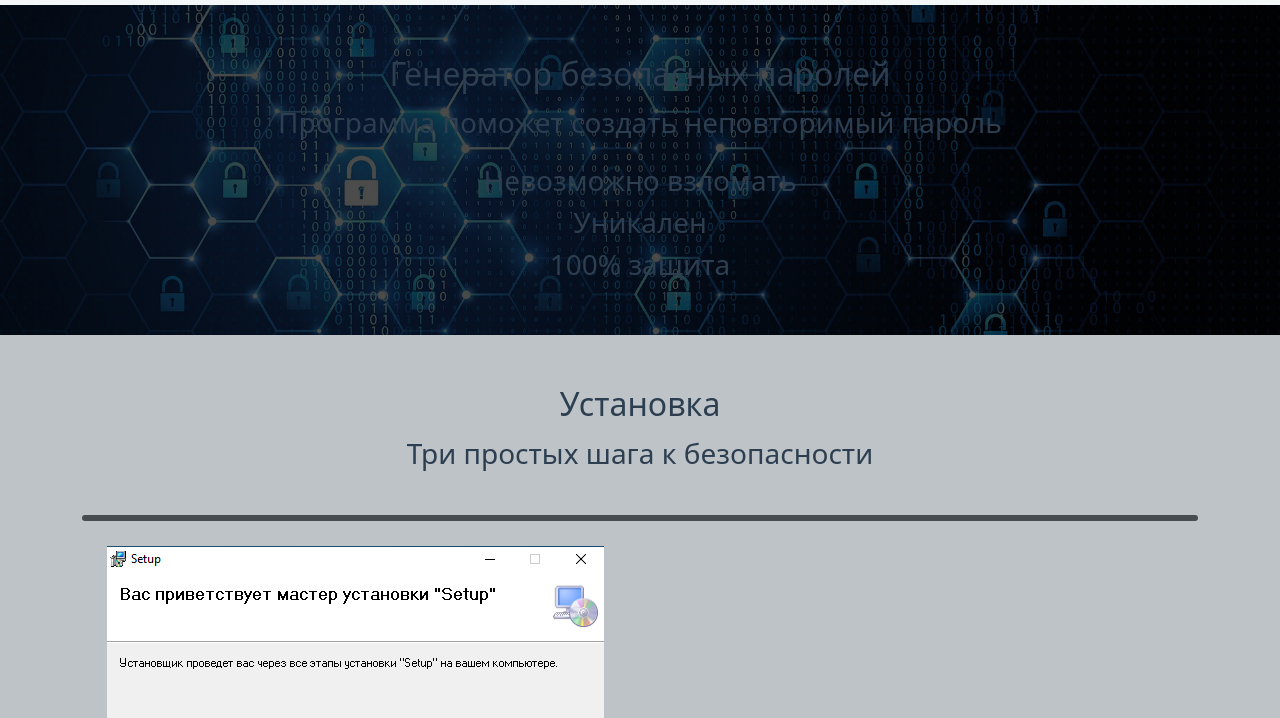
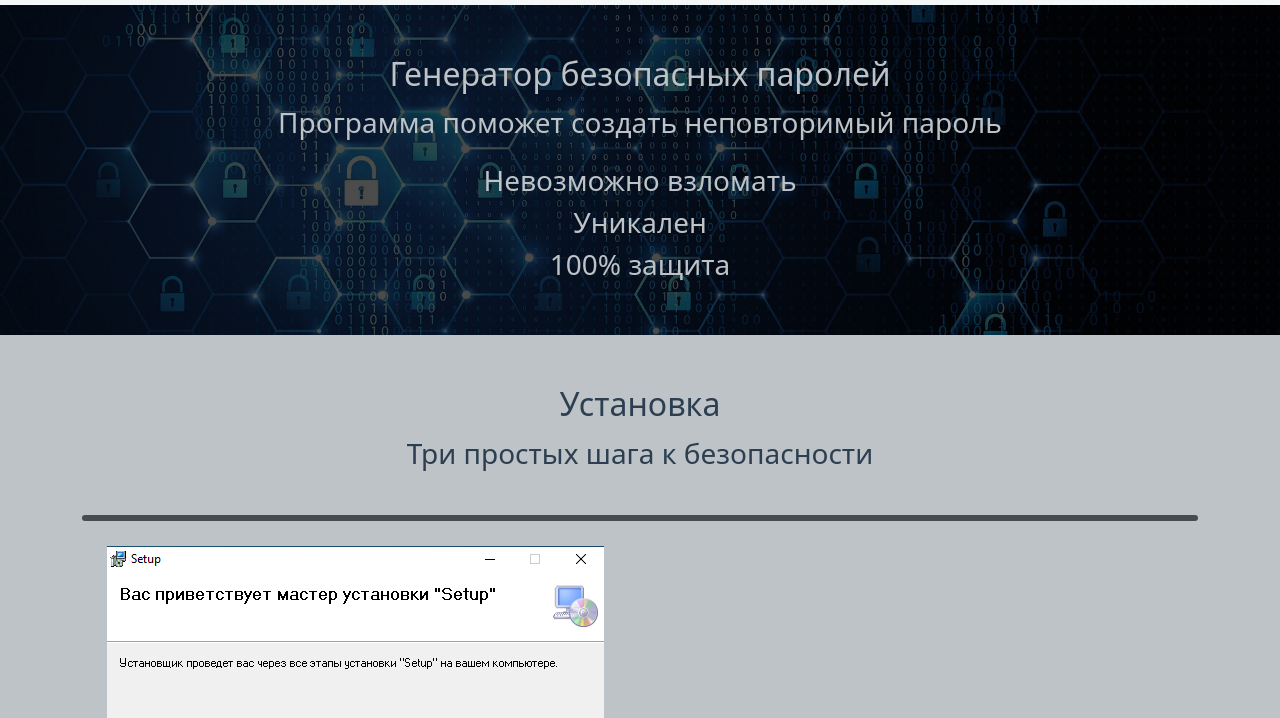
Before and after one commit to nikitaelkov/genPass, a plain HTML site: page index.html in a window 1280 px wide. Shown: the part 81-799 px from the top of the page. Drawn offline with nearby package versions, Linux system fonts and the light colour scheme.

Commit message:
Update index.html

```diff
--- a/index.html
+++ b/index.html
@@ -41,14 +41,14 @@
       <div class="head-main">
         <div class="container">
           <div class="row">
-            <div class="col-12 text-main text-center text-color-darkblue">
+            <div class="col-12 text-main text-center text-color-white">
               <h2>Генератор безопасных паролей</h2>
             </div>
-            <div class="col-12 fs-3 text-color-darkblue text-center">
+            <div class="col-12 fs-3 text-color-white text-center">
               <p>Программа поможет создать неповторимый пароль</p>
             </div>
             <div class="col-12">
-              <ul class="fs-3 text-main text-center text-main-500 text-color-darkblue">
+              <ul class="fs-3 text-main text-center text-main-500 text-color-white">
                 <li>Невозможно взломать</li>
                 <li>Уникален</li>
                 <li>100% защита</li>
```
